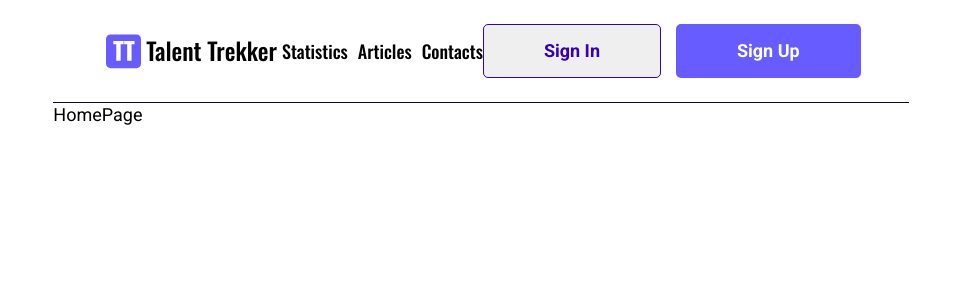
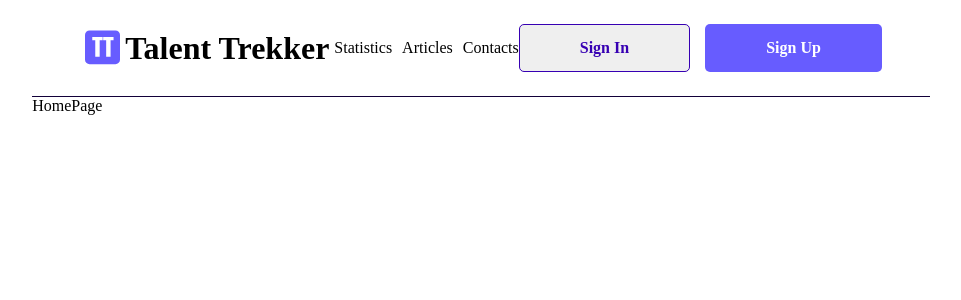
Before and after one commit to mskmee/tallent-trekker, a React (Vite) app: page / in a window 1280 px wide. Shown: the top 300 px of the page, without its empty margins (159-1120 px from the left). Built offline with nearby package versions, Linux system fonts and the light colour scheme.

Commit message:
tt-55: * refactor css variables to scss

```diff
--- a/src/app/styles/index.scss
+++ b/src/app/styles/index.scss
@@ -1,3 +1,4 @@
+@import "https://fonts.googleapis.com/css2?family=Oswald:wght@500&family=Roboto:wght@400;700&display=swap";
 @import "reset";
 @import "variables/global";
 
@@ -6,8 +7,8 @@ body {
   height: 100%;
   min-height: 100vh;
   margin: 0;
-  color: var(--text-main-color);
-  font: var(--font-m);
+  color: $text-main-color;
+  font: $font-m;
   font-weight: 400;
   font-style: normal;
   place-items: center;
--- /dev/null
+++ b/src/app/styles/mixins/media.scss
@@ -0,0 +1,23 @@
+@mixin pc {
+  @media screen and (width >= 1920px) {
+    @content;
+  }
+}
+
+@mixin tablet-landscape {
+  @media screen and (width >= 1024px) and (width <= 1199px) {
+    @content;
+  }
+}
+
+@mixin tablet-portrait {
+  @media screen and (width >= 768px) and (width <= 1023px) {
+    @content;
+  }
+}
+
+@mixin smartphone {
+  @media screen and (width <= 767px) {
+    @content;
+  }
+}
--- a/src/app/styles/variables/components/button.scss
+++ b/src/app/styles/variables/components/button.scss
@@ -1,10 +1,8 @@
-:root {
-  --filled-button-bg-color: #675cff;
-  --filled-button-bg-hover-color: #9262f9;
-  --filled-button-bg-pressed-color: #675cff;
-  --filled-button-bg-loading-color: #65619d;
-  --filled-button-bg-disabled-color: #c3bff2;
-  --filled-button-text-color: #ffffff;
-  --ghost-button-text-color: #4953ec;
-  --outline-button-ui-color: #3700b3;
-}
+$filled-button-bg-color: #675cff;
+$filled-button-bg-hover-color: #9262f9;
+$filled-button-bg-pressed-color: #675cff;
+$filled-button-bg-loading-color: #65619d;
+$filled-button-bg-disabled-color: #c3bff2;
+$filled-button-text-color: #ffffff;
+$ghost-button-text-color: #4953ec;
+$outline-button-ui-color: #3700b3;
--- a/src/app/styles/variables/components/link.scss
+++ b/src/app/styles/variables/components/link.scss
@@ -1,4 +1,2 @@
-:root {
-  --link-hover-color: #675cff;
-  --link-text-color: #000000;
-}
+$link-hover-color: #675cff;
+$link-text-color: #000000;
--- a/src/app/styles/variables/global.scss
+++ b/src/app/styles/variables/global.scss
@@ -1,21 +1,16 @@
-@import "https://fonts.googleapis.com/css2?family=Oswald:wght@500&family=Roboto:wght@400;700&display=swap";
 @import "./components/button";
 @import "./components/link";
 
-:root {
-  --font-family-main: "Roboto", sans-serif;
-  --font-family-secondary: "Oswald", sans-serif;
-  --font-size-m: 18px;
-  --font-line-m: 24px;
-  --font-m: var(--font-size-m) / var(--font-line-m) var(--font-family-main);
-  --font-size-l: 24px;
-  --font-line-l: 32px;
-  --font-l: var(--font-size-l) / var(--font-line-l) var(--font-family-main);
-  --font-secondary-m: var(--font-size-m) / var(--font-line-m)
-    var(--font-family-secondary);
-  --font-secondary-l: var(--font-size-l) / var(--font-line-l)
-    var(--font-family-secondary);
-  --text-main-color: #000000;
-}
+$font-family-main: "Roboto", sans-serif;
+$font-family-secondary: "Oswald", sans-serif;
+$font-size-m: 18px;
+$font-line-m: 24px;
+$font-m: $font-size-m / $font-line-m $font-family-main;
+$font-size-l: 24px;
+$font-line-l: 32px;
+$font-l: $font-size-l / $font-line-l $font-family-main;
+$font-secondary-m: $font-size-m / $font-line-m $font-family-secondary;
+$font-secondary-l: $font-size-l / $font-line-l $font-family-secondary;
+$text-main-color: #000000;
 
 /* --- TODO: add variables from figma ---- */
--- a/src/shared/ui/button/ui/button.module.scss
+++ b/src/shared/ui/button/ui/button.module.scss
@@ -8,32 +8,32 @@
 }
 
 .filled {
-  color: var(--filled-button-text-color);
-  background-color: var(--filled-button-bg-color);
+  color: $filled-button-text-color;
+  background-color: $filled-button-bg-color;
 
   &:hover,
   &:focus {
-    background-color: var(--filled-button-bg-hover-color);
+    background-color: $filled-button-bg-hover-color;
   }
 
   &:active {
-    background-color: var(--filled-button-bg-pressed-color);
+    background-color: $filled-button-bg-pressed-color;
     box-shadow: 5px 5px 8px 0 rgb(0 0 0 / 25%) inset;
   }
 
   &:disabled {
-    background-color: var(--filled-button-bg-disabled-color);
+    background-color: $filled-button-bg-disabled-color;
     pointer-events: none;
   }
 }
 
 .outline {
-  color: var(--outline-button-ui-color);
-  border-color: var(--outline-button-ui-color);
+  color: $outline-button-ui-color;
+  border-color: $outline-button-ui-color;
 }
 
 .ghost {
-  color: var(--ghost-button-text-color);
+  color: $ghost-button-text-color;
   background-color: transparent;
   border: none;
 }
--- a/src/shared/ui/link/ui/link.module.scss
+++ b/src/shared/ui/link/ui/link.module.scss
@@ -1,10 +1,10 @@
 .link {
-  color: var(--link-text-color);
+  color: $link-text-color;
   text-decoration: none;
   transition: color 0.3s ease;
 
   &:hover,
   &:focus {
-    color: var(--link-hover-color);
+    color: $link-hover-color;
   }
 }
--- a/src/widgets/header/ui/components/logo/logo.module.scss
+++ b/src/widgets/header/ui/components/logo/logo.module.scss
@@ -10,6 +10,6 @@
   }
 
   &_title {
-    font: var(--font-secondary-l);
+    font: $font-secondary-l;
   }
 }
--- a/src/widgets/header/ui/components/menu/menu.module.scss
+++ b/src/widgets/header/ui/components/menu/menu.module.scss
@@ -3,11 +3,18 @@
   gap: 10px;
   margin: 0;
   padding: 0;
-  font: var(--font-secondary-m);
-  font-weight: 400;
+  font: $font-secondary-m;
 
   &_item {
     text-transform: capitalize;
     list-style: none;
   }
+
+  @include smartphone {
+    display: none;
+  }
+
+  @include tablet-portrait {
+    display: none;
+  }
 }
--- a/vite.config.ts
+++ b/vite.config.ts
@@ -2,6 +2,7 @@ import reactPlugin from '@vitejs/plugin-react';
 import { type ConfigEnv, defineConfig, loadEnv } from 'vite';
 import svgr from 'vite-plugin-svgr';
 import tsconfigPaths from 'vite-tsconfig-paths';
+import { resolve } from 'path';
 
 const config = ({ mode }: ConfigEnv): ReturnType<typeof defineConfig> => {
   const {
@@ -16,8 +17,22 @@ const config = ({ mode }: ConfigEnv): ReturnType<typeof defineConfig> => {
       outDir: 'build',
     },
     base: './',
-
     plugins: [tsconfigPaths(), reactPlugin(), svgr()],
+    resolve: {
+      alias: {
+        '@': resolve(__dirname, 'src'),
+      },
+    },
+    css: {
+      preprocessorOptions: {
+        scss: {
+          additionalData: `
+          @import "@/app/styles/mixins/media.scss";
+          @import "@/app/styles/variables/global.scss";
+        `,
+        },
+      },
+    },
     server: {
       port: Number(VITE_APP_DEVELOPMENT_PORT),
       proxy: {
```
